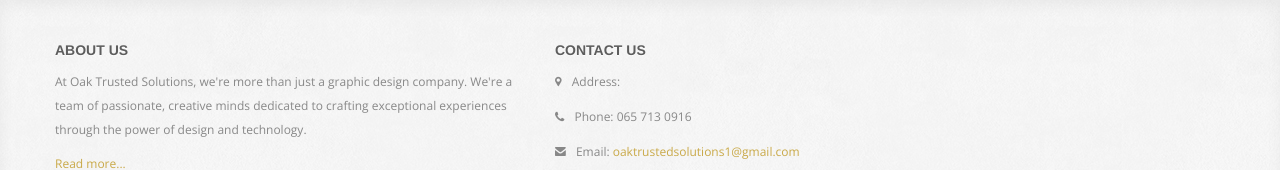
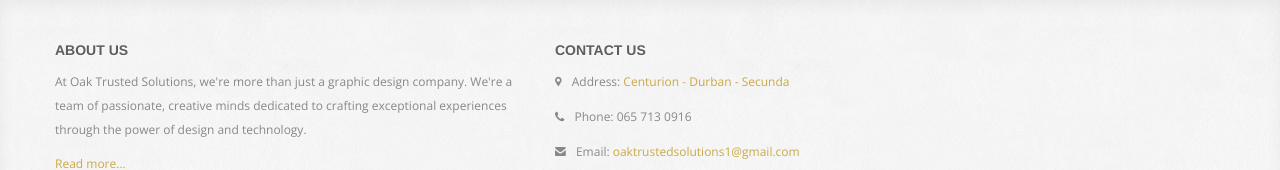
Before and after one commit to KhanaTechnologies/OakTrusted, a plain HTML site: page services.html in a window 1280 px wide. Shown: the part 4453-4623 px from the top of the page. Drawn offline with nearby package versions, Linux system fonts and the light colour scheme; some packages are replaced by stand-ins of ours; a web font is replaced by a local one.

Commit message:
Update services.html

```diff
--- a/services.html
+++ b/services.html
@@ -408,7 +408,7 @@
                     </div>
                     <div class="widget span5">
                         <h4>Contact Us</h4>
-                        <p><i class="icon-map-marker"></i> Address: </p>
+                        <p><i class="icon-map-marker"></i> Address: <a href="contact.html#Address">Centurion - Durban - Secunda</a></p>
                         <p><i class="icon-phone"></i> Phone: 065 713 0916</p>
                         <p><i class="icon-envelope-alt"></i> Email: <a href="mailto:oaktrustedsolutions1@gmail.com">oaktrustedsolutions1@gmail.com</a></p>
                     </div>
```
